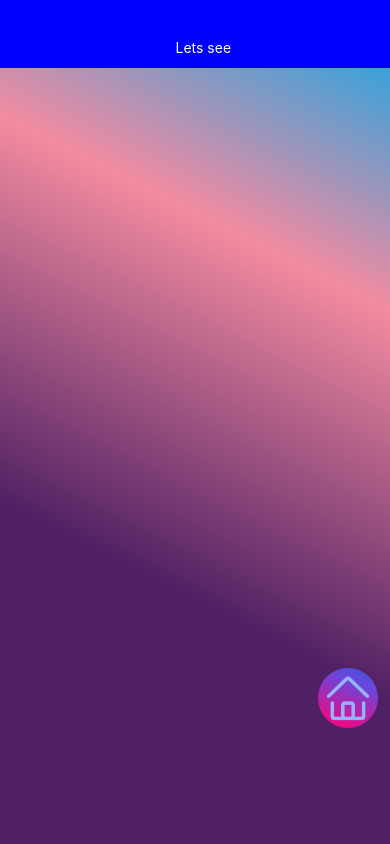
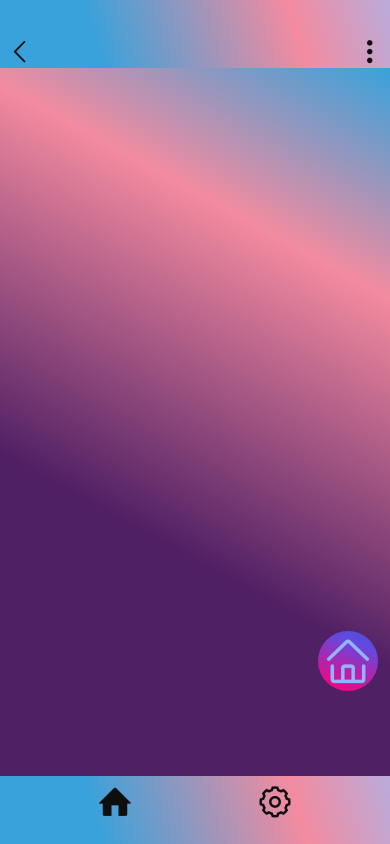
Before and after one commit to arsmohamed/MeroProject, a React Native app: screen / in a window 390 px wide. Built offline with nearby package versions, Linux system fonts and the light colour scheme.

Commit message:
created the main frame

```diff
--- a/App.js
+++ b/App.js
@@ -2,24 +2,43 @@ import React, { Component } from 'react';
 import { StyleSheet, Text, View } from 'react-native';
 import { LinearGradient } from 'expo-linear-gradient';
 import IconNav from './Navigation/NavigationPage';
+import IconET from 'react-native-vector-icons/Entypo';
+import IconAD from 'react-native-vector-icons/AntDesign';
 
 export default class App extends Component {
+  // <IconET name="dots-three-horizontal" size={25} color="#FFFF" />
 
-  NavBar = () => <View style={styles.NavBarStyle}>
-      <Text style={{marginTop: "10%", marginLeft: "45%", color: "white"}}>Lets see</Text>
-    </View>
+  NavBar = () => <LinearGradient style={styles.NavBarStyle}
+    start={{ x: 0.55, y: 0 }} and end={{ x: 0, y: 0.95 }}
+    locations={[0,0.25,0.75]} colors={['#BAABDA', '#F38BA0','#39A2DB']}>
+      <View style={styles.NavBarIconsStyle}>
+        <IconET name="chevron-thin-left" size={25} color="#0F0E0E" style={{marginLeft: "2%"}}/>
+        <IconET name="dots-three-vertical" size={25} color="#0F0E0E" style={{marginRight: "2%"}}/>
+      </View>
+    </LinearGradient>
 
   MainContaint = () => <LinearGradient style={styles.MainContaintStyle}
       start={{ x: 0.95, y: 0 }} and end={{ x: 0, y: 0.95 }}
       locations={[0,0.25,0.65]} colors={['#39A2DB', '#F38BA0','#502064']}
     >
-      <IconNav style={{bottom: "15%"}}/>
+      <IconNav style={{bottom: "12%"}}/>
+    </LinearGradient>
+
+  ProfileBar = () => <LinearGradient style={styles.ProfileBarStyle}
+      start={{ x: 0.55, y: 0 }} and end={{ x: 0, y: 0.95 }}
+      locations={[0,0.25,0.75]} colors={['#BAABDA', '#F38BA0','#39A2DB']}
+    >
+      <View style={styles.ProfileBarIconsStyle}>
+        <IconET name="home" size={35} color="#0F0E0E" style={{marginLeft: "25%"}}/>
+        <IconAD name="setting" size={35} color="#0F0E0E" style={{marginRight: "25%"}}/>
+      </View>
     </LinearGradient>
 
 
   ContainerArea = () => <View style={styles.container}>
       {this.NavBar()}
       {this.MainContaint()}
+      {this.ProfileBar()}
     </View>
 
 
@@ -43,11 +62,35 @@ const styles = StyleSheet.create({
     height: "8%",
     backgroundColor: "blue",
   },
+  NavBarIconsStyle: {
+    width: "100%",
+    height: "60%",
+    // backgroundColor: "blue",
+    marginTop: "8%",
+    display: "flex",
+    flexDirection: "row",
+    justifyContent: "space-between",
+    alignItems: "center"
+  },
+  ProfileBarIconsStyle: {
+    width: "100%",
+    height: "75%",
+    // backgroundColor: "blue",
+    marginBottom: "10%",
+    display: "flex",
+    flexDirection: "row",
+    justifyContent: "space-between",
+    alignItems: "center"
+  },
   MainContaintStyle: {
     width: "100%",
     height: "100%",
     flex: 1,
     alignItems: 'center',
-    // justifyContent: 'center',
+  },
+  ProfileBarStyle: {
+    width: "100%",
+    height: "8%",
+    // backgroundColor: "blue",
   },
 });
```
